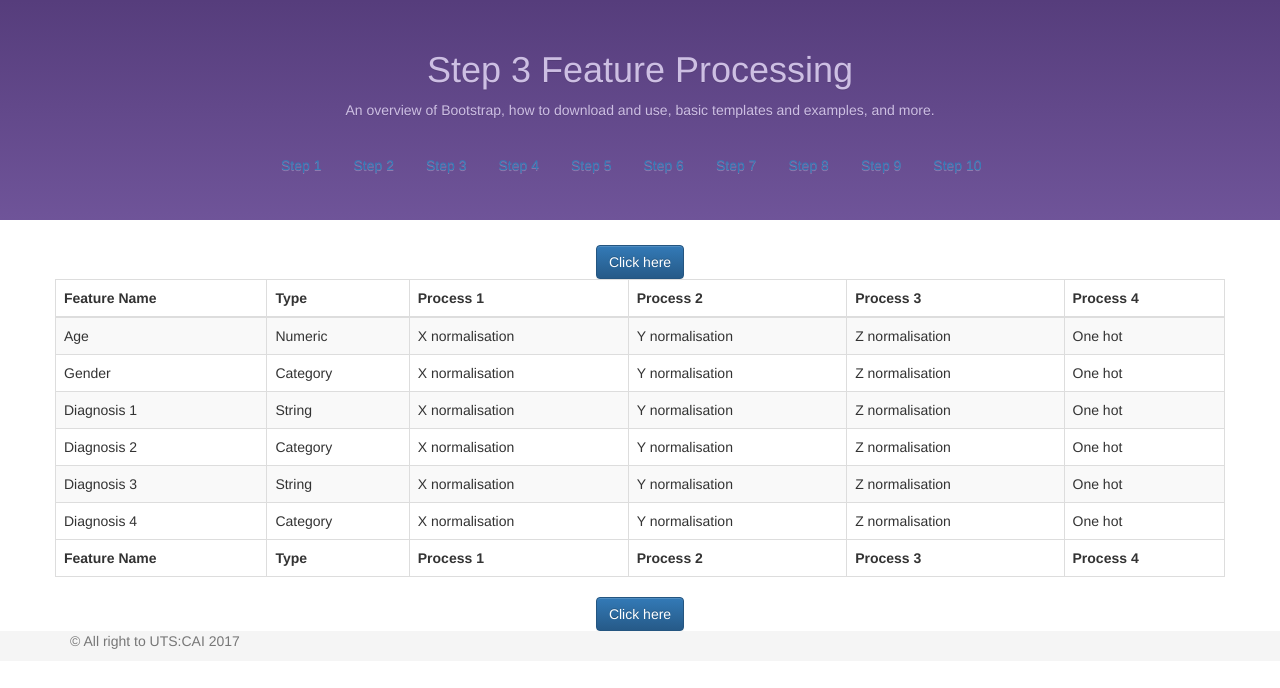
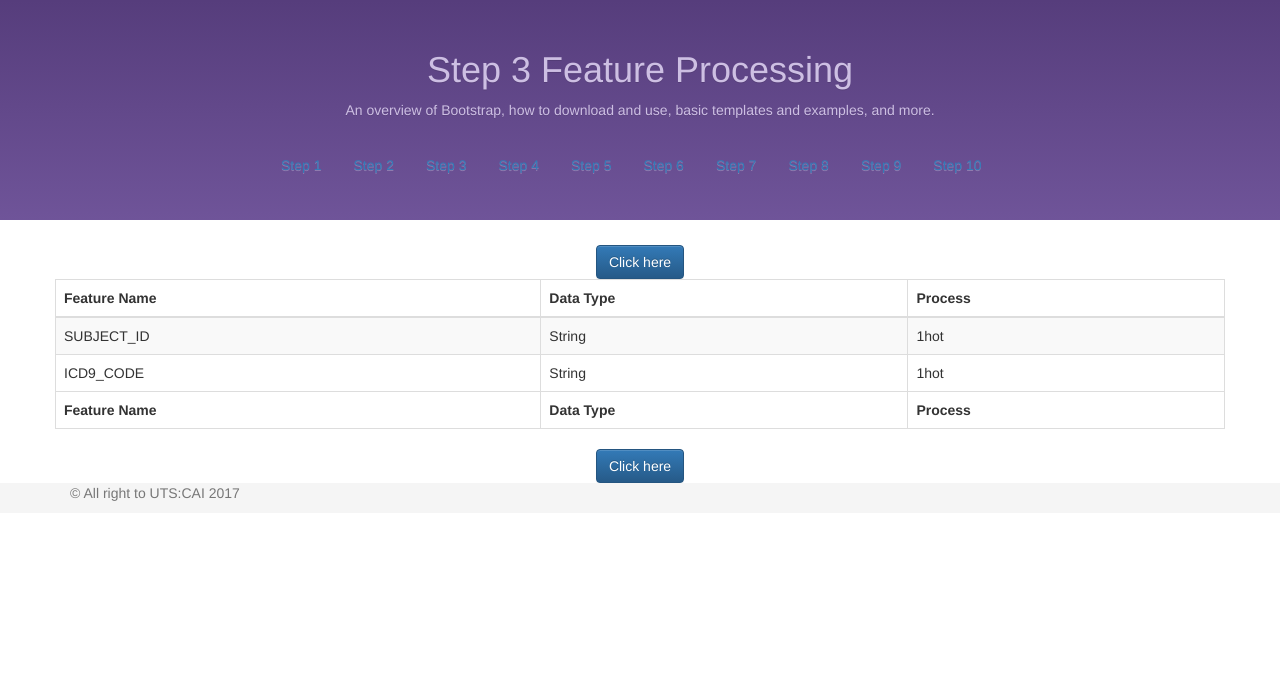
Before and after one commit to Xueping/iml_cohort, a Django app: template data_import/templates/data_import/stp3-fea-processing.html in a window 1280 px wide. Shown: the part 50-738 px from the top of the page. Run offline with Django 3.2, Linux system fonts and the light colour scheme; the template is opened without the code that fills it, so the values that code supplies are empty; some libraries are stand-ins or nearby versions.

Commit message:
update data import

```diff
--- a/data_import/templates/data_import/stp3-fea-processing.html
+++ b/data_import/templates/data_import/stp3-fea-processing.html
@@ -5,14 +5,14 @@
     <meta http-equiv="X-UA-Compatible" content="IE=edge">
     <meta name="viewport" content="width=device-width, initial-scale=1">
 	<title>Welcome to Cohort System</title>
-
+{%load static%}
 <!-- Latest compiled and minified CSS -->
 <link rel="stylesheet" href="https://maxcdn.bootstrapcdn.com/bootstrap/3.3.7/css/bootstrap.min.css" integrity="sha384-BVYiiSIFeK1dGmJRAkycuHAHRg32OmUcww7on3RYdg4Va+PmSTsz/K68vbdEjh4u" crossorigin="anonymous">
 
 <!-- Optional theme -->
 <link rel="stylesheet" href="https://maxcdn.bootstrapcdn.com/bootstrap/3.3.7/css/bootstrap-theme.min.css" integrity="sha384-rHyoN1iRsVXV4nD0JutlnGaslCJuC7uwjduW9SVrLvRYooPp2bWYgmgJQIXwl/Sp" crossorigin="anonymous">
 
-<link rel="stylesheet" href="css/doc.css">
+<link rel="stylesheet" href="{% static 'data_import/doc.css'%}">
 
 <link rel="stylesheet" type="text/css" href="datatables.min.css"/>
 </head>
@@ -70,72 +70,29 @@
         <thead>
             <tr>
                 <th>Feature Name</th>
-                <th>Type</th>
-                <th>Process 1</th>
-                <th>Process 2</th>
-                <th>Process 3</th>
-                <th>Process 4</th>
+                <th>Data Type</th>
+                <th>Process </th>
             </tr>
         </thead>
         <tfoot>
             <tr>
                 <th>Feature Name</th>
-                <th>Type</th>
-                <th>Process 1</th>
-                <th>Process 2</th>
-                <th>Process 3</th>
-                <th>Process 4</th>
+                <th>Data Type</th>
+                <th>Process</th>
             </tr>
         </tfoot>
         <tbody>
-            <tr>
-                <td>Age</td>
-                <td>Numeric</td>
-                <td>X normalisation</td>
-                <td>Y normalisation</td>
-                <td>Z normalisation</td>
-                <td>One hot</td>
-            </tr>
-            <tr>
-                <td>Gender</td>
-                <td>Category</td>
-                <td>X normalisation</td>
-                <td>Y normalisation</td>
-                <td>Z normalisation</td>
-                <td>One hot</td>
-            </tr>
-            <tr>
-                <td>Diagnosis 1</td>
-                <td>String</td>
-                <td>X normalisation</td>
-                <td>Y normalisation</td>
-                <td>Z normalisation</td>
-                <td>One hot</td>
-            </tr>
-            <tr>
-                <td>Diagnosis 2</td>
-                <td>Category</td>
-                <td>X normalisation</td>
-                <td>Y normalisation</td>
-                <td>Z normalisation</td>
-                <td>One hot</td>
-            </tr>
-            <tr>
-                <td>Diagnosis 3</td>
-                <td>String</td>
-                <td>X normalisation</td>
-                <td>Y normalisation</td>
-                <td>Z normalisation</td>
-                <td>One hot</td>
-            </tr>
-            <tr>
-                <td>Diagnosis 4</td>
-                <td>Category</td>
-                <td>X normalisation</td>
-                <td>Y normalisation</td>
-                <td>Z normalisation</td>
-                <td>One hot</td>
-            </tr>
+			<tr>
+			  <td>SUBJECT_ID</td>
+			  <td>String</td>
+			  <td>1hot</td>
+			</tr>
+			<tr>
+			  <td>ICD9_CODE</td>
+			  <td>String</td>
+			  <td>1hot</td>
+			</tr>
+
         </tbody>
     </table>
 		</div>
--- a/feature_representation/views.py
+++ b/feature_representation/views.py
@@ -14,6 +14,7 @@ from sklearn.model_selection import train_test_split
 from django.conf  import settings
 import pandas as pd
 import tensorflow as tf
+# from pandas.tests.io.parser import index_col
 
 
 # Create your views here.
@@ -81,7 +82,7 @@ def features_representation(request):
         num_dim = int(request.POST.get("num_dim", ""))  # get the dimension of encoded features
 #         settings.PROJECT_ROOT
 
-        df_data = pd.read_csv(os.path.join(settings.BASE_DIR, 'data/DIAGNOSES_ICD.csv')).sample(20)
+        df_data = pd.read_csv(os.path.join(settings.BASE_DIR, 'data/outcome_data.csv'), header= 0, index_col=0 )
 #         df_data = pd.read_csv('./data/DIAGNOSES_ICD.csv').sample(20)  # load the csv file of original features
         df_origi = df_data[df_data.columns[:-1]]  # original features
 
```
Also changed, not shown: data_import/templates/data_import/show_table.html (added, +24 -0 lines), data_import/templates/data_import/stp2-fea-selection.html (+78 -31 lines), data_import/views.py (+16 -10 lines).
